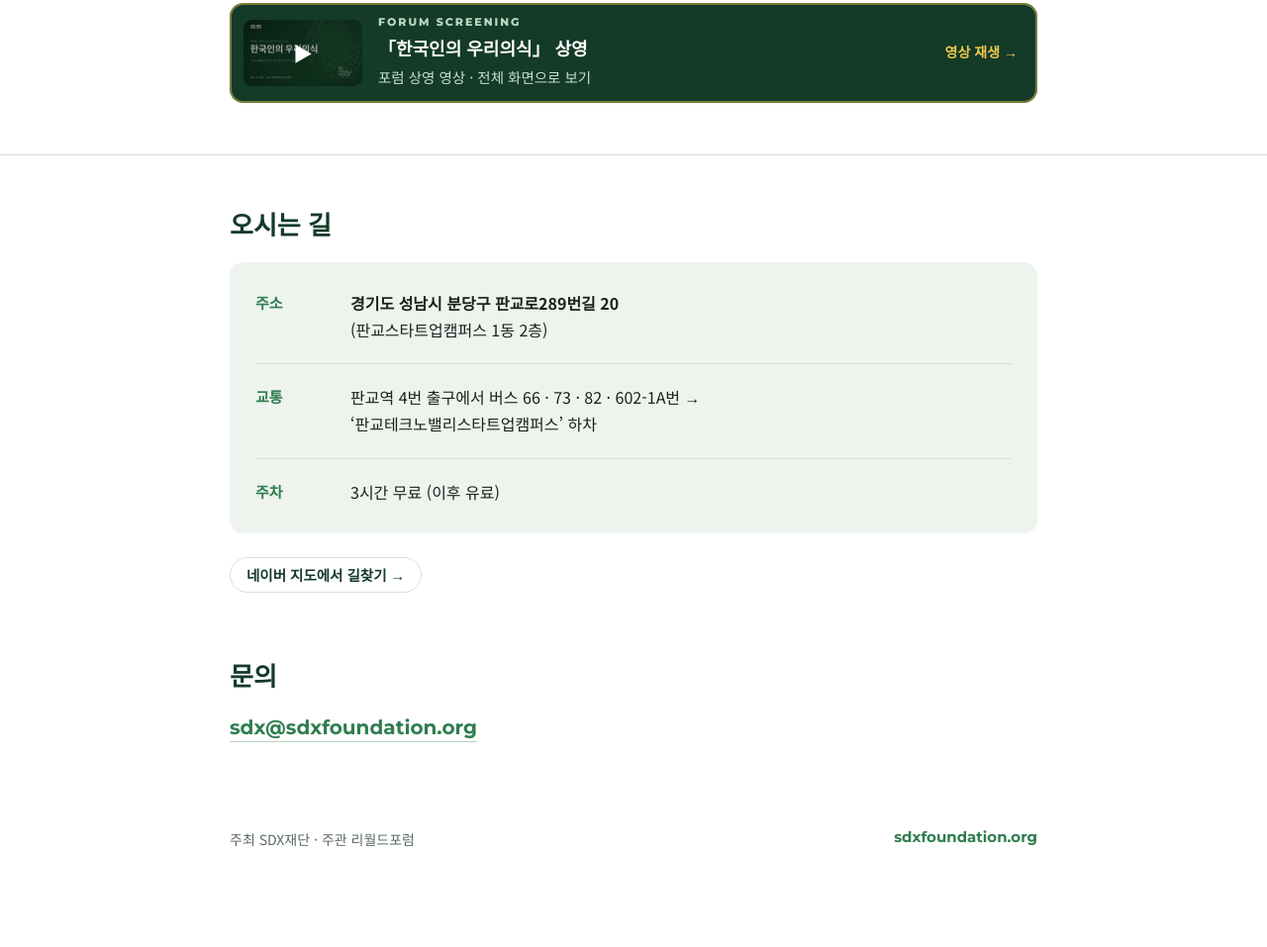
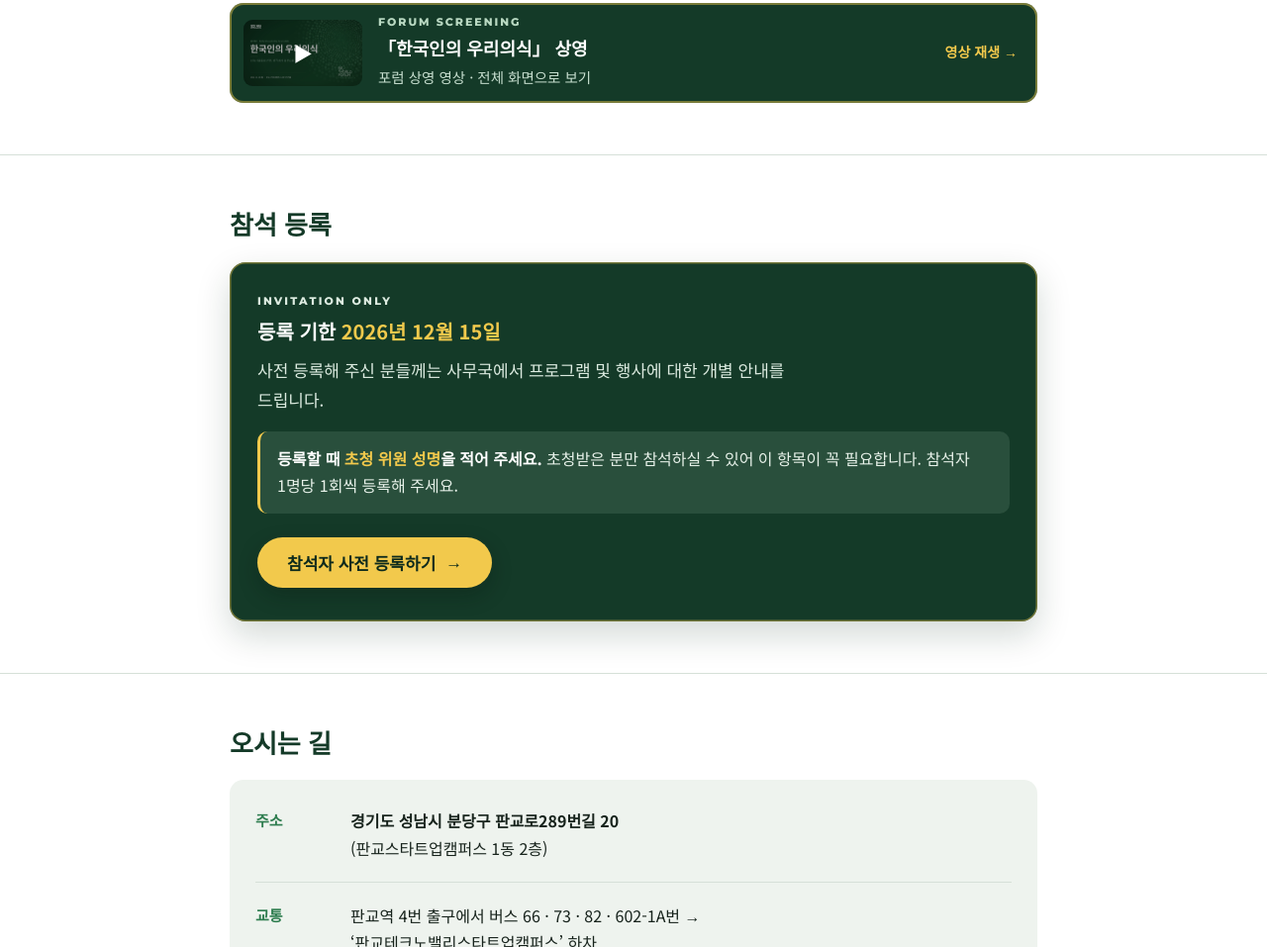
Before and after one commit to foxart99-design/-, a plain HTML site: page reworld-2026.html in a window 1280 px wide. Shown: the part 2105-3062 px from the top of the page at 99% size. Before the commit the page ends 3010 px from the top, so only its background shows below. Drawn offline with Linux system fonts and the light colour scheme.

Commit message:
Restore the attendee registration section with the Google Form sign-up button

```diff
--- a/reworld-2026.html
+++ b/reworld-2026.html
@@ -107,6 +107,17 @@ p{margin:0 0 14px;max-width:34em}
 .film-body strong{display:block;font-size:18px;line-height:1.45;font-weight:700}
 .film-body em{display:block;font-style:normal;color:#c9e0d1;font-size:14.5px;margin-top:4px}
 .film-go{flex:0 0 auto;font:700 14px/1 Montserrat,"Noto Sans KR",sans-serif;color:#f2c94c;white-space:nowrap;padding-right:6px}
+/* 참석 등록 */
+.reg{background:var(--forest);color:#fff;border-radius:16px;padding:34px 28px;box-shadow:inset 0 0 0 1.5px rgba(242,201,76,.42),0 14px 34px rgba(13,42,28,.18)}
+.reg-kicker{font:800 11px/1 Montserrat,sans-serif;letter-spacing:.2em;color:var(--mint);margin:0 0 16px}
+.reg .deadline{font:700 20px/1.45 "Noto Sans KR",sans-serif;color:#fff;margin:0 0 10px;max-width:none}
+.reg p{color:#dcebe0;margin:0 0 10px;max-width:33em}
+.reg .gold{color:#f2c94c;font-weight:700}
+.reg .note{background:rgba(185,217,194,.13);border-left:3px solid #f2c94c;border-radius:10px;padding:14px 17px;margin:18px 0 24px;font-size:16px;line-height:1.7;color:#e8f2ea;max-width:none}
+.reg .note b{color:#fff}
+.reg-btn{display:inline-flex;align-items:center;gap:10px;background:#f2c94c;color:#0d2a1c;font:700 17px/1 "Noto Sans KR",sans-serif;text-decoration:none;padding:17px 30px;border-radius:999px;box-shadow:0 8px 20px rgba(6,20,13,.28);transition:background .16s,transform .16s,box-shadow .16s}
+.reg-btn:hover{background:#ffdc86;transform:translateY(-1px);box-shadow:0 11px 26px rgba(6,20,13,.36)}
+.reg-btn .arw{font-family:Montserrat,sans-serif;font-weight:800}
 /* 오시는 길 */
 .info{background:var(--wash);border-radius:14px;padding:8px 26px}
 .row{display:grid;grid-template-columns:76px 1fr;gap:6px 20px;padding:20px 0;border-bottom:1px solid var(--line)}
@@ -159,6 +170,10 @@ footer a{color:var(--leaf);font:700 15px Montserrat,sans-serif;text-decoration:n
   .film-body strong{font-size:17px}
   .film-body em{font-size:14px}
   .film-go{flex:1 1 100%;font-size:13px;padding:2px 0 0}
+  .reg{padding:26px 20px;border-radius:14px}
+  .reg .deadline{font-size:18px}
+  .reg .note{font-size:15px;padding:13px 15px}
+  .reg-btn{width:100%;justify-content:center;font-size:16px;padding:16px 20px}
   .row{grid-template-columns:1fr}
   .info{padding:6px 20px}
   .theme{padding-left:16px}
@@ -286,6 +301,17 @@ footer a{color:var(--leaf);font:700 15px Montserrat,sans-serif;text-decoration:n
 </a>
 </div></section>
 
+<section><div class="wrap">
+<h2>참석 등록</h2>
+<div class="reg">
+<p class="reg-kicker">INVITATION ONLY</p>
+<p class="deadline">등록 기한 <span class="gold">2026년 12월 15일</span></p>
+<p>사전 등록해 주신 분들께는 사무국에서 프로그램 및 행사에 대한 개별 안내를 드립니다.</p>
+<p class="note"><b>등록할 때 <span class="gold">초청 위원 성명</span>을 적어 주세요.</b> 초청받은 분만 참석하실 수 있어 이 항목이 꼭 필요합니다. 참석자 1명당 1회씩 등록해 주세요.</p>
+<a class="reg-btn" href="https://forms.gle/AgSiR8pTGeDa7pg66" target="_blank" rel="noopener noreferrer">참석자 사전 등록하기 <span class="arw" aria-hidden="true">→</span></a>
+</div>
+</div></section>
+
 <section style="border:0"><div class="wrap">
 <h2>오시는 길</h2>
 <dl class="info" style="margin:0">
```
Also changed, not shown: reworld-forum-2026.html (+26 -0 lines).
